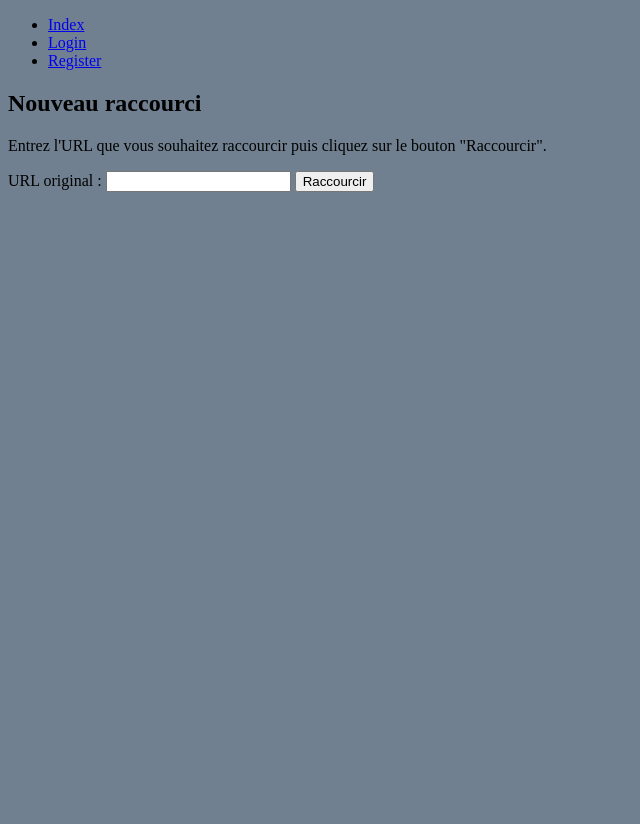
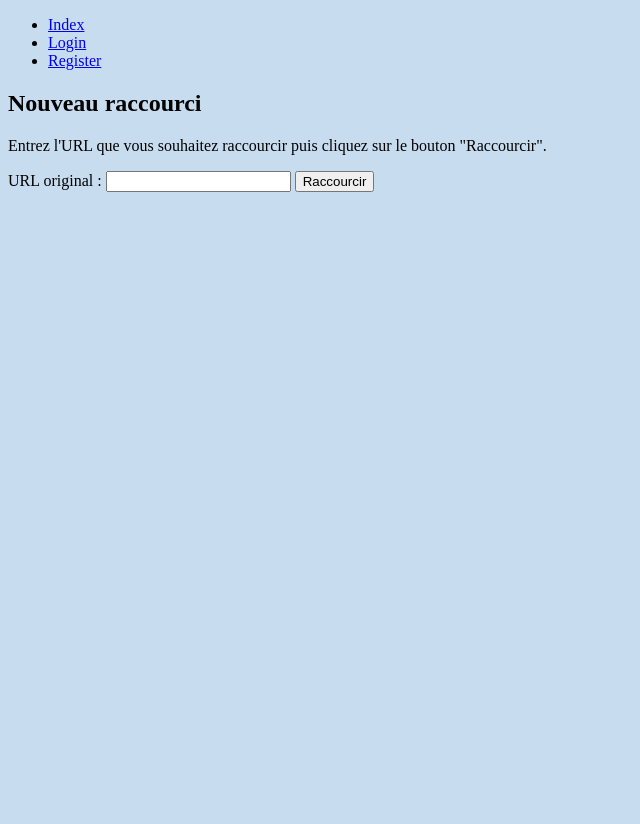
Before and after one commit to FrozenCell239/URL_shortener, a Flask app: page / in a window 1280 px wide. Shown: the whole page, without its empty margins (0-640 px from the left). Before the commit the page ends 192 px from the top, so only its background shows below. Run offline with Flask 3, Linux system fonts and the light colour scheme.

Commit message:
Now using Sass (.scss) for front styling.

```diff
--- /dev/null
+++ b/app/static/scss/_variables.scss
@@ -0,0 +1,2 @@
+/* Colors */
+$background_color: rgb(200, 220, 239);
--- /dev/null
+++ b/app/static/scss/style.scss
@@ -0,0 +1,7 @@
+@import './variables.scss';
+@import './mixins.scss';
+@import './placeholders.scss';
+
+body{
+    background-color: $background_color;
+}
--- a/app/static/styles/style.css
+++ b/app/static/styles/style.css
@@ -1,3 +1,8 @@
-body{
-    background-color: slategray;
+/* Colors */
+body {
+  height: 100vh;
+  width: 100vw;
+  background-color: rgb(200, 220, 239);
 }
+
+/*# sourceMappingURL=style.css.map */
```
Also changed, not shown: app/static/scss/_mixins.scss (added), app/static/scss/_placeholders.scss (added), 1 other file.
